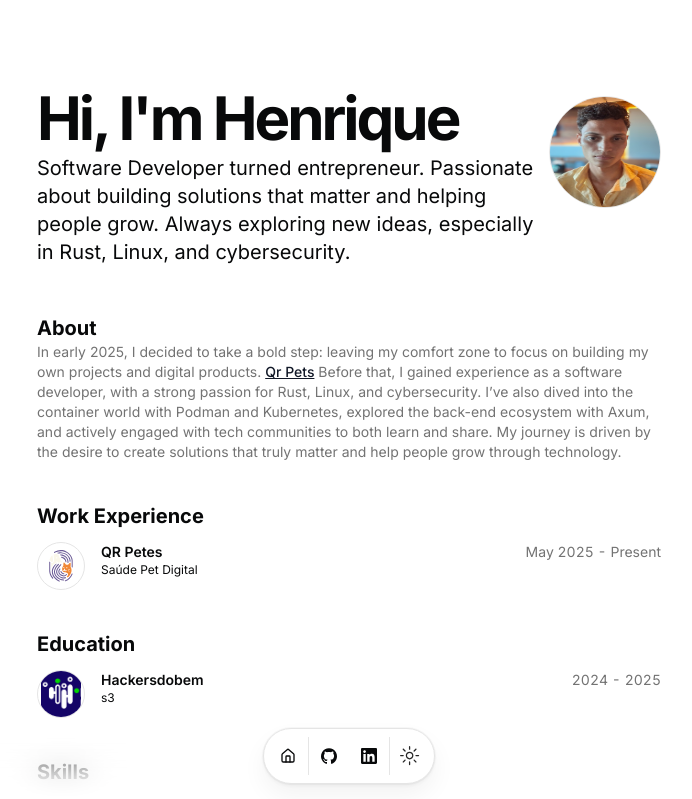
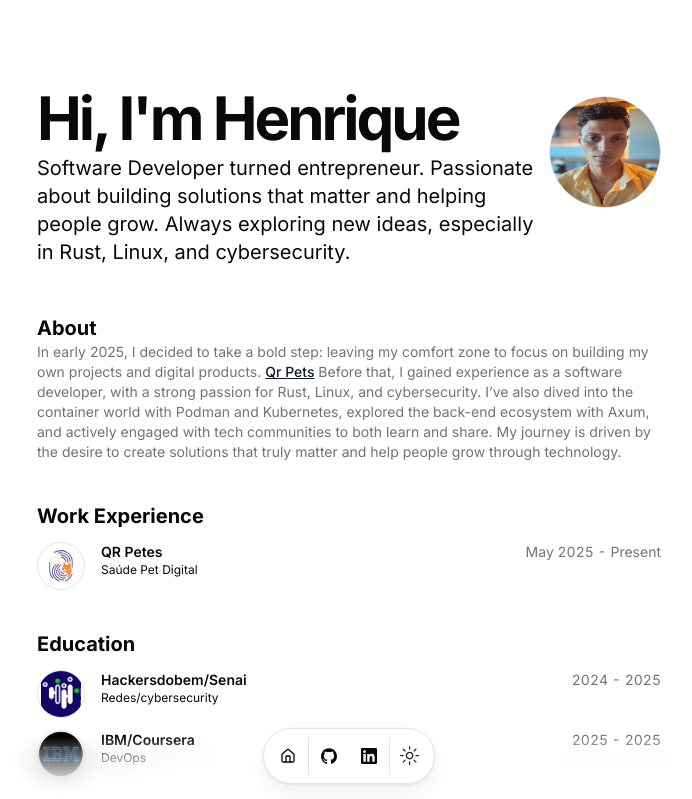
Before and after one commit to ReimaoHenrique/PortfolioHenriqueReimao, a Next.js app: page / in a window 1280 px wide. Shown: the top 799 px of the page, without its empty margins (291-983 px from the left). Built offline with nearby package versions, Linux system fonts and the light colour scheme.

Commit message:
- Add IBM logo

```diff
--- a/src/data/resume.tsx
+++ b/src/data/resume.tsx
@@ -27,8 +27,8 @@ export const DATA = {
     //{ href: "/blog", icon: NotebookIcon, label: "Blog" },
   ],
   contact: {
-    email: "hello@example.com",
-    tel: "+123456789",
+    email: "Henrique.reimao@outlook.com",
+    tel: "+55071992076895",
     social: {
       GitHub: {
         name: "GitHub",
@@ -90,11 +90,19 @@ export const DATA = {
   ],
   education: [
     {
-      school: "Hackersdobem",
+      school: "Hackersdobem/Senai",
       href: "https://hackersdobem.org.br/",
-      degree: "s3",
+      degree: "Redes/cybersecurity",
       logoUrl: "logo/Hdb.png",
       start: "2024",
+      end: "2025",
+    },
+    {
+      school: "IBM/Coursera",
+      href: "coursera.org/",
+      degree: "DevOps",
+      logoUrl: "logo/IBM-Logo.png",
+      start: "2025",
       end: "2025",
     },
   ],
```
Also changed, not shown: public/logo/IBM-Logo.png (added), 1 other file (tests, documents, lock files or other folders).
